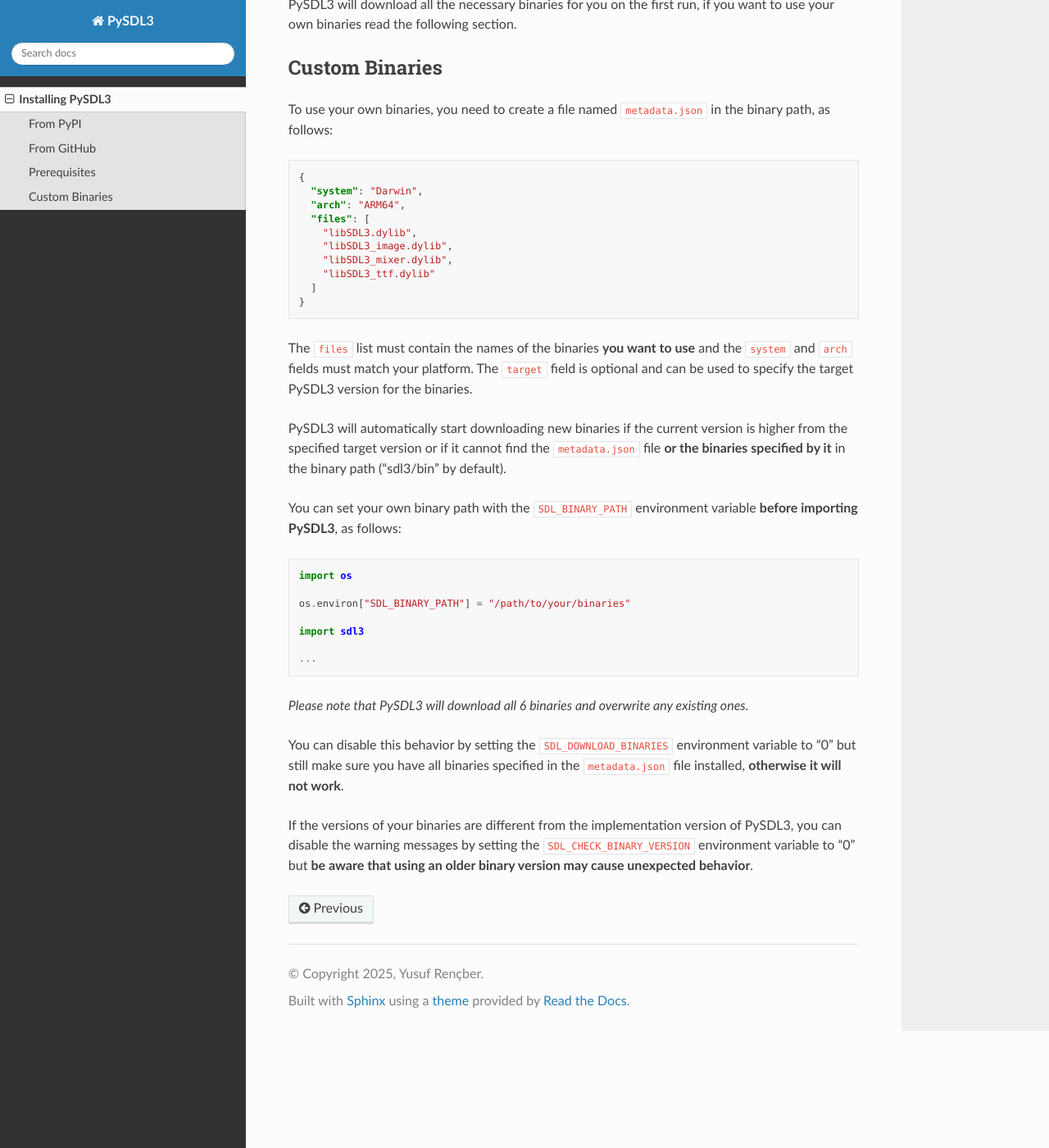
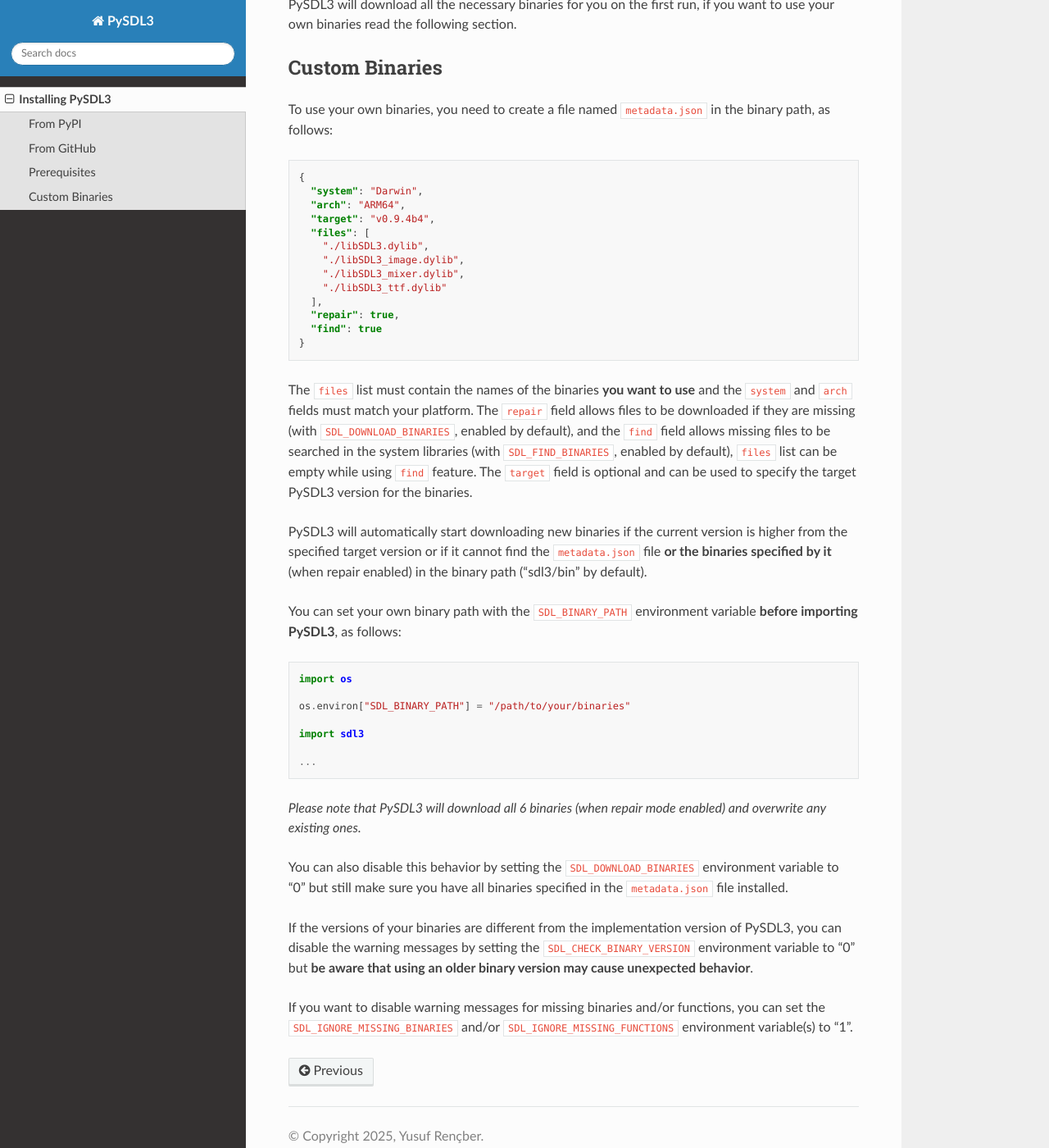
Before and after one commit to Aermoss/PySDL3, a Sphinx documentation site: the page built from docs/install.rst, in a window 1280 px wide and 1400 px high, scrolled down 947 px. Shown: the whole window at 82% size. Built offline with Sphinx 7.4.7 and the Read the Docs theme 3.1.0, drawn with Linux system fonts in a browser that asks for light colours; the version number is read from the project's files by our own code.

Commit message:
Update documentation.

```diff
--- a/docs/install.rst
+++ b/docs/install.rst
@@ -37,19 +37,24 @@
   {
     "system": "Darwin",
     "arch": "ARM64",
+    "target": "v0.9.4b4",
     "files": [
-      "libSDL3.dylib",
-      "libSDL3_image.dylib",
-      "libSDL3_mixer.dylib",
-      "libSDL3_ttf.dylib"
-    ]
+      "./libSDL3.dylib",
+      "./libSDL3_image.dylib",
+      "./libSDL3_mixer.dylib",
+      "./libSDL3_ttf.dylib"
+    ],
+    "repair": true,
+    "find": true
   }
 
 The ``files`` list must contain the names of the binaries **you want to use** and the ``system`` and ``arch`` fields must match your platform.
+The ``repair`` field allows files to be downloaded if they are missing (with ``SDL_DOWNLOAD_BINARIES``, enabled by default), and the ``find`` field allows
+missing files to be searched in the system libraries (with ``SDL_FIND_BINARIES``, enabled by default), ``files`` list can be empty while using ``find`` feature.
 The ``target`` field is optional and can be used to specify the target PySDL3 version for the binaries.
 
 PySDL3 will automatically start downloading new binaries if the current version is higher from the specified target version
-or if it cannot find the ``metadata.json`` file **or the binaries specified by it** in the binary path ("sdl3/bin" by default).
+or if it cannot find the ``metadata.json`` file **or the binaries specified by it** (when repair enabled) in the binary path ("sdl3/bin" by default).
 
 .. highlight:: python
 
@@ -63,13 +68,16 @@
 
   ...
 
-*Please note that PySDL3 will download all 6 binaries and overwrite any existing ones.*
+*Please note that PySDL3 will download all 6 binaries (when repair mode enabled) and overwrite any existing ones.*
 
-You can disable this behavior by setting the ``SDL_DOWNLOAD_BINARIES`` environment variable to "0"
-but still make sure you have all binaries specified in the ``metadata.json`` file installed, **otherwise it will not work**.
+You can also disable this behavior by setting the ``SDL_DOWNLOAD_BINARIES`` environment variable to "0"
+but still make sure you have all binaries specified in the ``metadata.json`` file installed.
 
 If the versions of your binaries are different from the implementation version of PySDL3, you can disable the warning messages by setting the ``SDL_CHECK_BINARY_VERSION``
 environment variable to "0" but **be aware that using an older binary version may cause unexpected behavior**.
 
+If you want to disable warning messages for missing binaries and/or functions,
+you can set the ``SDL_IGNORE_MISSING_BINARIES`` and/or ``SDL_IGNORE_MISSING_FUNCTIONS`` environment variable(s) to "1".
+
 .. _PyPI: https://pypi.org/project/PySDL3
 .. _GitHub: https://github.com/Aermoss/PySDL3
```
